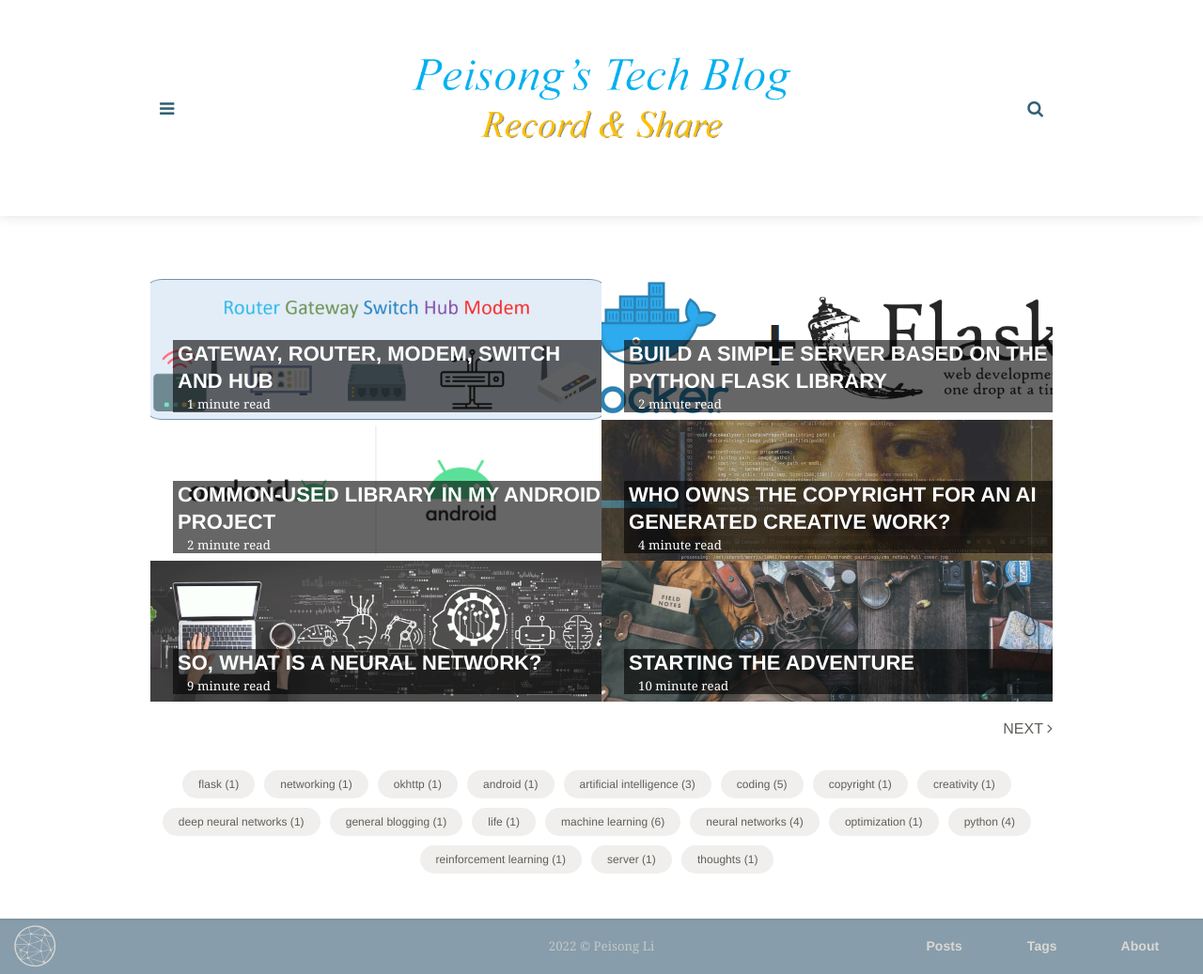
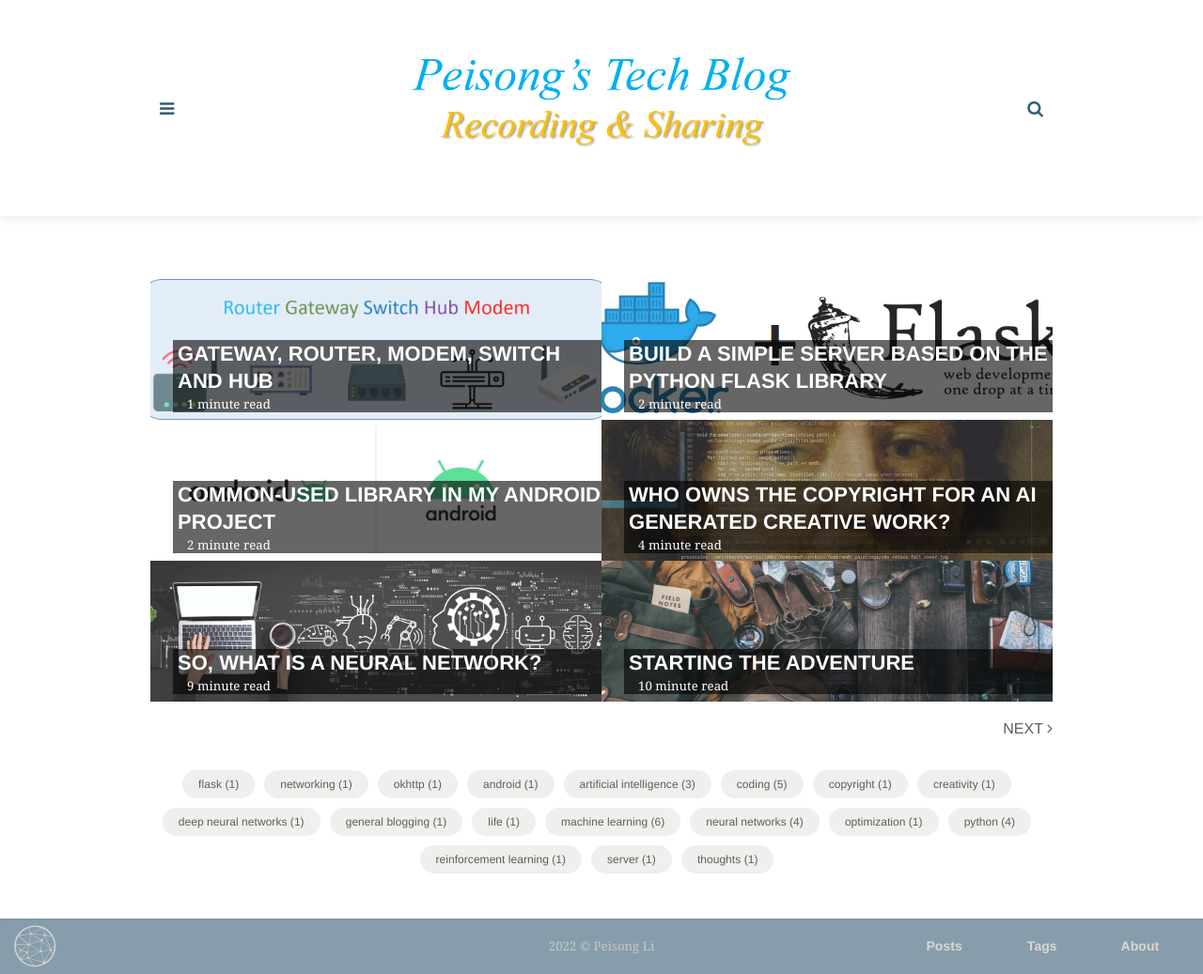
Before and after one commit to peisong0109/peisong.github.io, a Jekyll site: the page built from index.html, in a window 1280 px wide. Shown: the whole page at 94% size. Built offline with Jekyll 4.4.1, drawn with Linux system fonts in a browser that asks for light colours; some web fonts are replaced; the list of posts is cut into pages by our own code.

Commit message:
Update _config.yml

```diff
--- a/_config.yml
+++ b/_config.yml
@@ -4,9 +4,9 @@
 permalink: ':title:output_ext'
 baseurl: "/" # the subpath of your site, e.g. /blog
 url: "https://peisong0109.github.io/" # the base hostname & protocol for your site, e.g. http://example.com
-logo: "/assets/img/branding/Logo_new.png"
-logo-icon: "/assets/img/branding/Logo_new.png"
-logo-icon-SEO: "/assets/img/branding/Logo_new.png" # must be a non SVG file
+logo: "/assets/img/branding/Logo.png"
+logo-icon: "/assets/img/branding/Logo.png"
+logo-icon-SEO: "/assets/img/branding/Logo.png" # must be a non SVG file
 
 # Night/Dark mode
 # Default mode is "auto", "auto" is for auto nightshift
@@ -20,7 +20,7 @@
 # the browser is closed or not)
 night_mode: "auto"
 
-logo-dark: "/assets/img/branding/Logo_new.png"
+logo-dark: "/assets/img/branding/Logo.png"
 highlight_theme: syntax-base16.monokai.dark # select a dark theme for the code highlighter if needed
 
 # Author settings
```
